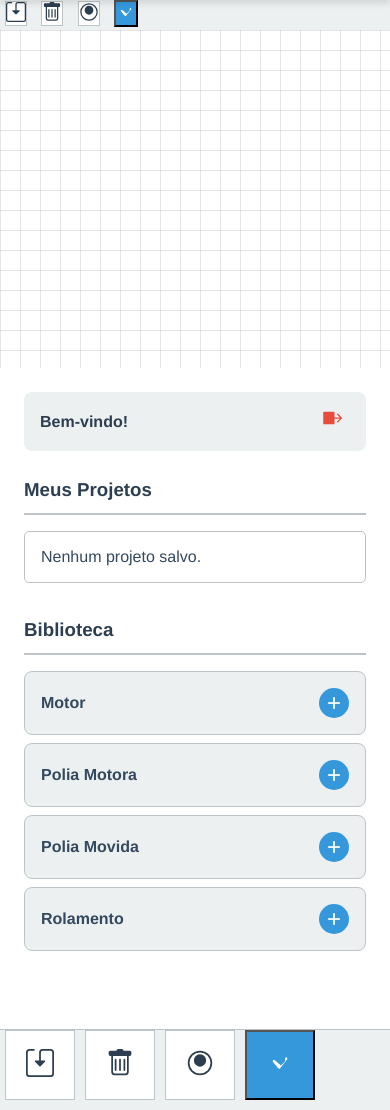
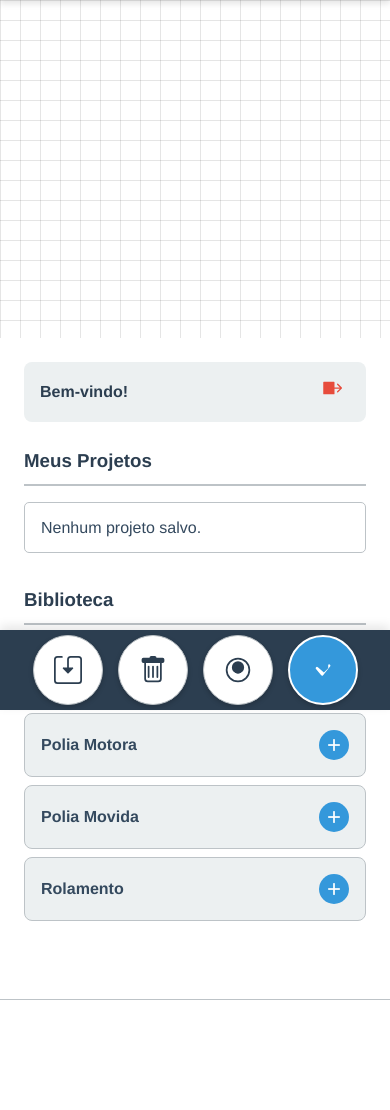
Before and after one commit to Jonathan0078/Dockerfile-, a Flask app: page /dashboard in a window 390 px wide. Shown: the part 134-1244 px from the top of the page. After the commit the page ends 1134 px from the top, so only its background shows below. Run offline with Flask 3, Linux system fonts and the light colour scheme; the visitor is signed in with stand-in values (Sample User, id 1); data that the repository does not hold is empty; some libraries are stand-ins or nearby versions.

Commit message:
Update style.css

```diff
--- a/static/style.css
+++ b/static/style.css
@@ -58,6 +58,31 @@
     box-shadow: 0 4px 6px rgba(0,0,0,0.1);
     z-index: 10;
     flex-shrink: 0; /* Impede que o cabeçalho encolha */
+}
+
+/* ESTILOS DA NOVA BARRA DE AÇÕES PARA DESKTOP */
+#desktop-action-bar {
+    display: flex; /* Visível por padrão no desktop */
+    justify-content: flex-end; /* Alinha os botões à direita */
+    padding: 0.5rem 1rem;
+    background-color: #f2f2f2;
+    border-bottom: 1px solid var(--cor-borda);
+    gap: 10px; /* Espaço entre os botões */
+    flex-shrink: 0;
+}
+#desktop-action-bar .btn-action,
+#desktop-action-bar .btn-action-highlight {
+    padding: 0.6rem 1.2rem; /* Tamanho ajustado para desktop */
+    font-size: 0.9rem;
+    width: auto; /* Permite que o texto defina a largura */
+    height: auto;
+    border-radius: 5px;
+}
+#desktop-action-bar .btn-action svg,
+#desktop-action-bar .btn-action-highlight svg {
+    width: 16px; /* Tamanho do ícone para desktop */
+    height: 16px;
+    margin-right: 5px; /* Espaço entre ícone e texto */
 }
 
 #workbench-area { /* A área de trabalho dos componentes */
@@ -260,7 +285,6 @@
     border-radius: 5px;
     font-size: 1rem;
     transition: border-color 0.2s;
-    /* Adicionado */
     -webkit-appearance: none;
     -moz-appearance: none;
     appearance: none;
@@ -434,19 +458,46 @@
     border: 1px solid #f5c6cb;
 }
 
+/* --- BARRA DE AÇÃO MOBILE (Escondida no desktop, visível no mobile) --- */
 #mobile-action-bar {
     display: none; /* Escondido por padrão no desktop */
+    justify-content: center;
+    align-items: center;
+    width: 100%;
+    height: 60px; /* Altura padrão para desktop, será sobrescrita no mobile */
+    background-color: var(--cor-primaria);
+    box-shadow: 0 -4px 10px rgba(0,0,0,0.1);
+    position: fixed;
+    bottom: 0;
+    left: 0;
+    z-index: 500;
+    gap: 15px; /* Espaço entre os botões */
+}
+#mobile-action-bar .btn {
+    width: 50px; /* Largura padrão para desktop, será sobrescrita no mobile */
+    height: 50px; /* Altura padrão para desktop, será sobrescrita no mobile */
+    border-radius: 50%;
+    display: flex;
+    justify-content: center;
+    align-items: center;
+    color: white;
+    background-color: var(--cor-secundaria);
+    border: 2px solid white;
+    box-shadow: 0 2px 5px rgba(0,0,0,0.2);
+    cursor: pointer;
+    transition: transform 0.2s;
+}
+#mobile-action-bar .btn:hover {
+    transform: scale(1.1);
 }
 .btn-action {
     background-color: #fff !important;
     border: 1px solid var(--cor-borda) !important;
     color: var(--cor-primaria) !important;
-    margin: 0 5px;
 }
 .btn-action-highlight {
     background-color: var(--cor-secundaria) !important;
     color: white !important;
-    margin: 0 5px;
 }
 
 
@@ -487,10 +538,13 @@
         display: none; /* Esconde o painel de resultados em telas pequenas */
     }
 
-    #mobile-action-bar {
-        display: flex; /* Garante que a barra de ação móvel esteja visível */
-        /* Aumentando o tamanho dos botões na barra de ação móvel */
-        height: 80px; /* Aumenta a altura da barra */
+    #desktop-action-bar { /* Esconde a barra de ações desktop no mobile */
+        display: none;
+    }
+
+    #mobile-action-bar { /* Garante que a barra de ação móvel esteja visível */
+        display: flex;
+        height: 80px; /* Aumenta a altura da barra móvel */
     }
     #mobile-action-bar .btn {
         width: 70px; /* Torna os botões maiores */
```
